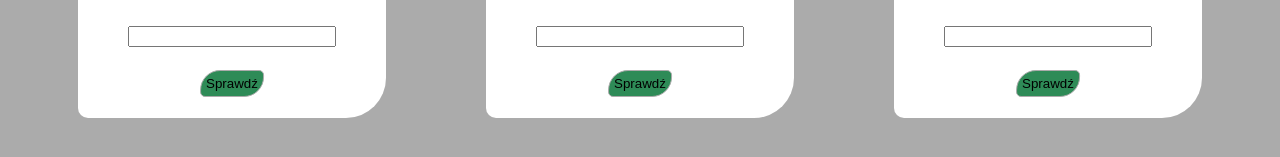
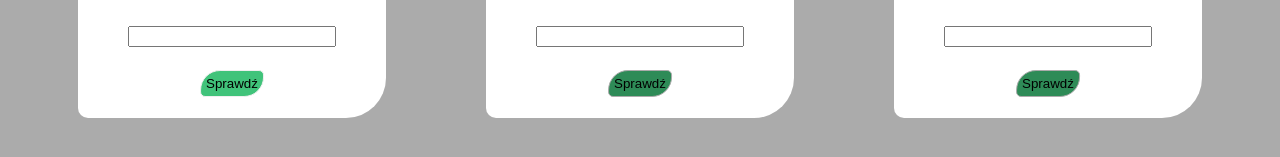
Before and after one commit to Cawan0/Cawan0.github.io, a plain HTML site: page index.html in a window 1280 px wide. In both pictures the pointer is over the button 232 px from the left and 356 px from the top of the page. Shown: the part 273-430 px from the top of the page. Drawn offline with Linux system fonts and the light colour scheme.

Commit message:
all done technically

```diff
--- a/style.css
+++ b/style.css
@@ -81,6 +81,9 @@ button{
     background-color: #2e8b57;
     color: black;
 }
+button:hover{
+    filter: brightness(140%);
+}
 label{
     display: flex;
 }
```
